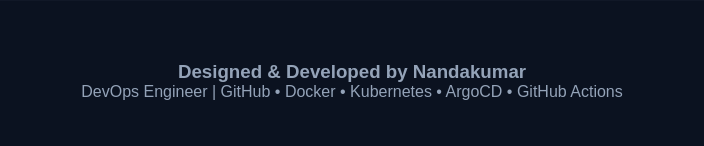
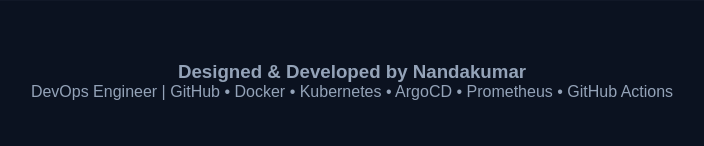
Before and after one commit to nanda9/flask-python-app, a Flask app: template templates/index.html in a window 1280 px wide. Shown: the part 1502-1648 px from the top of the page, without its empty margins (288-992 px from the left). Run offline with Flask 3, Linux system fonts and the light colour scheme; the template is opened without the code that fills it, so the values that code supplies are empty.

Commit message:
first commit

```diff
--- a/templates/index.html
+++ b/templates/index.html
@@ -628,7 +628,7 @@
 
 
 <p>
-DevOps Engineer | GitHub • Docker • Kubernetes • ArgoCD • GitHub Actions
+DevOps Engineer | GitHub • Docker • Kubernetes • ArgoCD • Prometheus • GitHub Actions
 </p>
 
 
```
